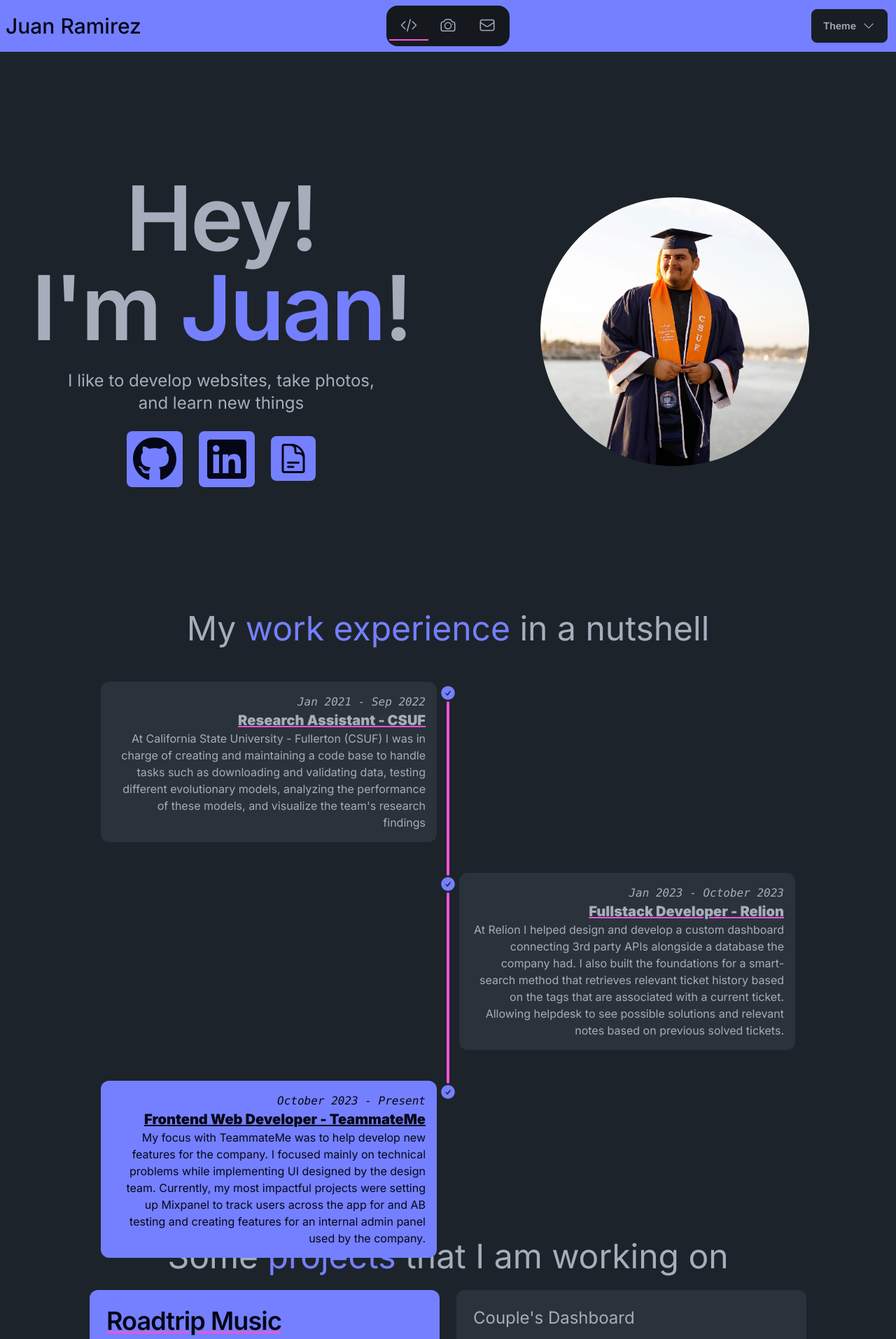
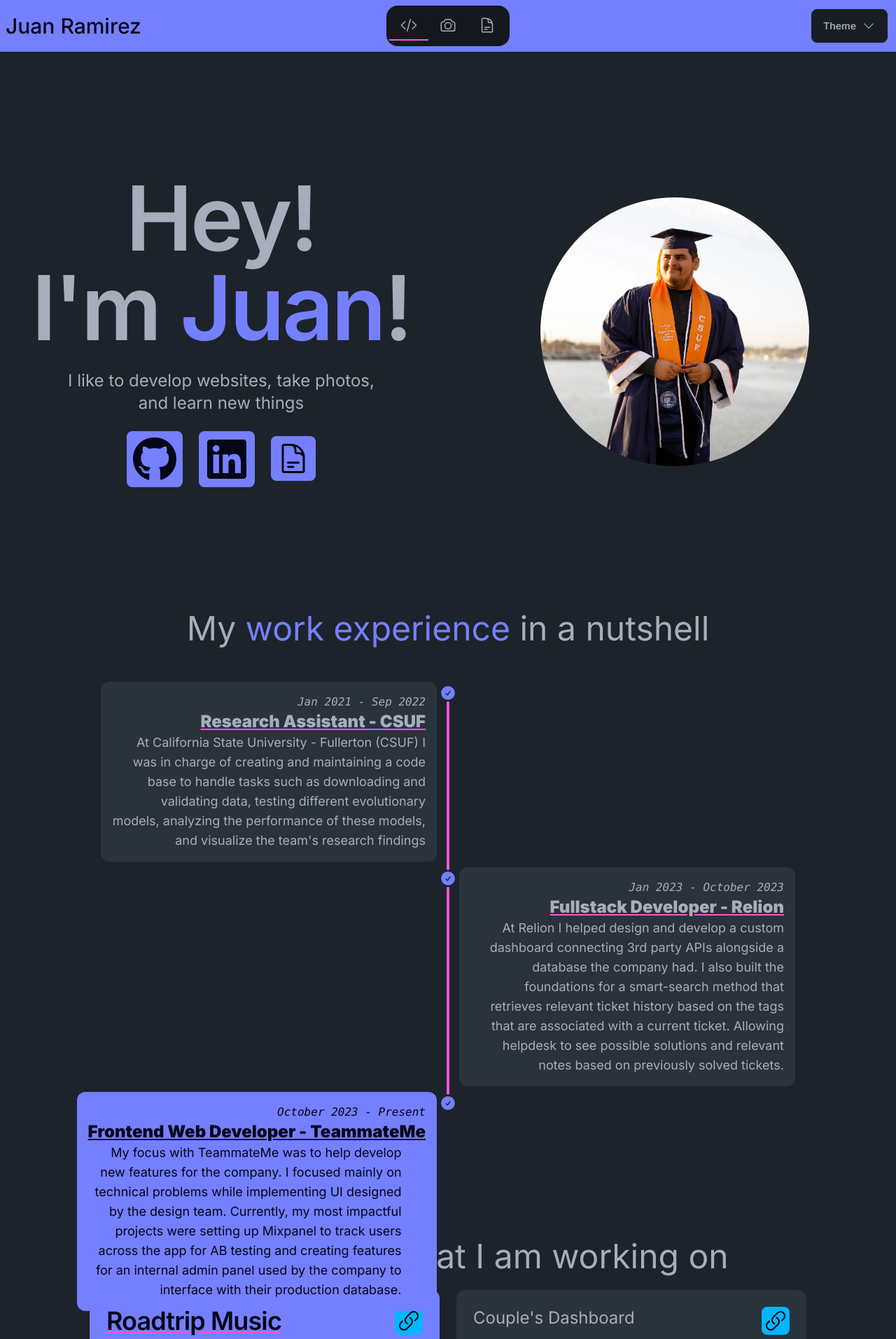
Before and after one commit to JuanRamirez2000/juan-ramirez, a Next.js app: page /developer in a window 1280 px wide. Shown: the top 1913 px of the page at 70% size. Built offline with nearby package versions, Linux system fonts and the light colour scheme.

Commit message:
added resume section

```diff
--- a/app/_components/Navbar.tsx
+++ b/app/_components/Navbar.tsx
@@ -3,7 +3,7 @@
 import {
   CodeBracketIcon,
   CameraIcon,
-  EnvelopeIcon,
+  DocumentTextIcon,
   Bars3CenterLeftIcon,
 } from "@heroicons/react/24/outline";
 import Link from "next/link";
@@ -27,12 +27,11 @@ export default function Navbar() {
             <li>
               <Link
                 href={"/developer"}
-                className={`tooltip tooltip-bottom flex flex-row ${
+                className={`flex flex-row ${
                   pathName === "/developer"
                     ? "border-l-2 border-secondary rounded-l-none"
                     : ""
                 }`}
-                data-tip="developer"
               >
                 <CodeBracketIcon className={"w-6 h-6"} />
                 <p className="text-lg">Developer</p>
@@ -41,21 +40,24 @@ export default function Navbar() {
             <li>
               <Link
                 href={"/photographer"}
-                className={`tooltip tooltip-bottom flex flex-row ${
+                className={`flex flex-row ${
                   pathName === "/photographer"
                     ? "border-l-2 border-secondary rounded-l-none"
                     : ""
                 }`}
-                data-tip="photographer"
               >
                 <CameraIcon className="w-6 h-6" />
                 <p className="text-lg">Photographer</p>
               </Link>
             </li>
             <li>
-              <Link href={"/"} className="flex flex-row">
-                <EnvelopeIcon className="w-6 h-6" />
-                <p className="text-lg">Contact</p>
+              <Link
+                href={"/assets/files/resume.pdf"}
+                className="flex flex-row"
+                target="_blank"
+              >
+                <DocumentTextIcon className="w-6 h-6" />
+                <p className="text-lg">Resume</p>
               </Link>
             </li>
           </ul>
@@ -91,8 +93,13 @@ export default function Navbar() {
             </Link>
           </li>
           <li>
-            <Link href={"/"}>
-              <EnvelopeIcon className="w-6 h-6" />
+            <Link
+              href={"/assets/files/resume.pdf"}
+              className="tooltip tooltip-bottom"
+              data-tip="resume"
+              target="_blank"
+            >
+              <DocumentTextIcon className="w-6 h-6" />
             </Link>
           </li>
         </ul>
--- a/app/developer/DeveloperHero.tsx
+++ b/app/developer/DeveloperHero.tsx
@@ -45,7 +45,7 @@ export default function DeveloperHero() {
             </li>
             <li>
               <Link
-                href=""
+                href="/assets/files/resume.pdf"
                 target="_blank"
                 className="tooltip tooltip-bottom tooltip-info"
                 data-tip="Resume"
--- a/app/developer/ProjectSection.tsx
+++ b/app/developer/ProjectSection.tsx
@@ -3,6 +3,7 @@
 import { useState } from "react";
 import Link from "next/link";
 import { motion } from "framer-motion";
+import { LinkIcon } from "@heroicons/react/24/outline";
 
 type BadgeVariants = "Frontend" | "Backend" | "Infra";
 
@@ -16,7 +17,7 @@ type ProjectType = {
   name: string;
   description: string;
   badges?: Badge[];
-  links?: string;
+  link: string;
 };
 
 type Projects = ProjectType[];
@@ -46,6 +47,7 @@ export default function ProjectSection() {
               onClick={() => setSelectedProject(project)}
               layout
             >
+              <div className="flex flex-row justify-between">
                 <h1
                   className={
                     selectedProject.id === project.id
@@ -55,6 +57,14 @@ export default function ProjectSection() {
                 >
                   {project.name}
                 </h1>
+                <Link
+                  href={project.link}
+                  target="_blank"
+                  className="p-1 rounded-lg bg-info text-info-content transition-all hover:scale-125"
+                >
+                  <LinkIcon className="h-8 w-8" />
+                </Link>
+              </div>
               <p
                 className={
                   selectedProject.id === project.id ? "md:text-lg" : "hidden"
@@ -99,6 +109,7 @@ const projectsData: Projects = [
     name: "Roadtrip Music",
     description:
       "A tool that combines Google Maps data alongside the Spotify Web API to generate songs based on the time it takes to get from point A to point B",
+    link: "https://github.com/JuanRamirez2000/RoadtripMusic",
     badges: [
       {
         name: "ReactJS",
@@ -143,6 +154,7 @@ const projectsData: Projects = [
     name: "Couple's Dashboard",
     description:
       "A website to bring together couples by giving them a dashboard to store notes such as date plans, events, gift ideas, and bucket lists (currently refactoring to a different backend)",
+    link: "https://github.com/JuanRamirez2000/CouplesDashboard",
     badges: [
       {
         name: "ReactJS",
@@ -182,6 +194,7 @@ const projectsData: Projects = [
     id: 2,
     name: "Tina's Website",
     description: "A website built for the amazing model Tina",
+    link: "https://github.com/JuanRamirez2000",
     badges: [
       {
         name: "ReactJS",
@@ -214,6 +227,7 @@ const projectsData: Projects = [
     name: "Frontend Mentor Challenges",
     description:
       "A website to showcase your music taste as a beautiful landscape gradient",
+    link: "https://www.frontendmentor.io/profile/JuanRamirez2000",
     badges: [
       {
         name: "ReactJS",
--- a/app/developer/WorkTimeline.tsx
+++ b/app/developer/WorkTimeline.tsx
@@ -11,12 +11,12 @@ export default function WorkTimeline() {
           <div className="timeline-middle">
             <CheckCircleIcon className="h-6 w-6 text-primary" />
           </div>
-          <div className="timeline-start md:text-end mb-10 bg-neutral text-neutral-content rounded-xl p-4">
+          <div className="timeline-start md:text-end bg-neutral text-neutral-content rounded-xl p-4">
             <time className="font-mono italic">Jan 2021 - Sep 2022</time>
-            <div className="text-xl font-black underline decoration-secondary">
+            <div className="text-lg md:text-2xl font-black underline decoration-secondary">
               Research Assistant - CSUF
             </div>
-            <p className="max-w-md">
+            <p className="max-w-md md:text-lg ">
               At California State University - Fullerton (CSUF) I was in charge
               of creating and maintaining a code base to handle tasks such as
               downloading and validating data, testing different evolutionary
@@ -31,18 +31,18 @@ export default function WorkTimeline() {
           <div className="timeline-middle">
             <CheckCircleIcon className="h-6 w-6 text-primary" />
           </div>
-          <div className="timeline-end md:text-end mb-10 bg-neutral text-neutral-content rounded-xl p-4">
+          <div className="timeline-end md:text-end bg-neutral text-neutral-content rounded-xl p-4">
             <time className="font-mono italic">Jan 2023 - October 2023</time>
-            <div className="text-xl font-black underline decoration-secondary">
+            <div className="text-lg md:text-2xl font-black underline decoration-secondary">
               Fullstack Developer - Relion
             </div>
-            <p className="max-w-md">
+            <p className="max-w-md md:text-lg">
               At Relion I helped design and develop a custom dashboard
               connecting 3rd party APIs alongside a database the company had. I
               also built the foundations for a smart-search method that
               retrieves relevant ticket history based on the tags that are
               associated with a current ticket. Allowing helpdesk to see
-              possible solutions and relevant notes based on previous solved
+              possible solutions and relevant notes based on previously solved
               tickets.
             </p>
           </div>
@@ -53,18 +53,18 @@ export default function WorkTimeline() {
           <div className="timeline-middle">
             <CheckCircleIcon className="h-6 w-6 text-primary" />
           </div>
-          <div className="timeline-start md:text-end  bg-primary text-primary-content rounded-xl p-4 ">
+          <div className="timeline-start md:text-end bg-primary text-primary-content rounded-xl p-4 ">
             <time className="font-mono italic">October 2023 - Present</time>
-            <div className="text-xl font-black underline">
+            <div className="text-lg md:text-2xl font-black underline">
               Frontend Web Developer - TeammateMe
             </div>
-            <p className="max-w-md">
+            <p className="max-w-md md:text-lg">
               My focus with TeammateMe was to help develop new features for the
               company. I focused mainly on technical problems while implementing
               UI designed by the design team. Currently, my most impactful
               projects were setting up Mixpanel to track users across the app
-              for and AB testing and creating features for an internal admin
-              panel used by the company.
+              for AB testing and creating features for an internal admin panel
+              used by the company to interface with their production database.
             </p>
           </div>
         </li>
```
Also changed, not shown: 1 other file (tests, documents, lock files or other folders). Lines whose indentation alone changed are shown as unchanged.
